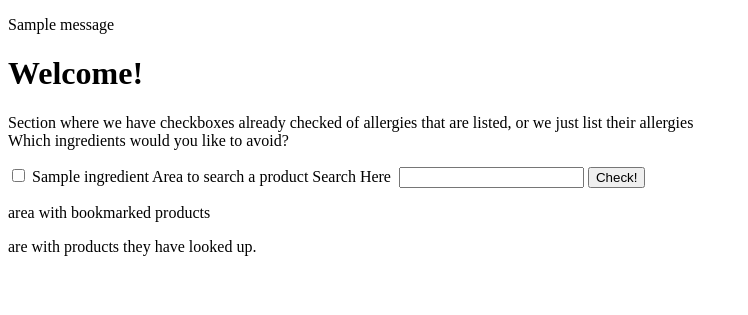
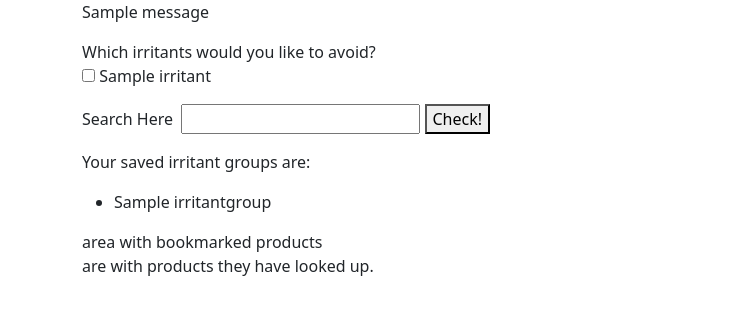
Before and after one commit to natashavinik/AllerApp, a Flask app: template templates/user_details.html in a window 1280 px wide. Shown: the top 315 px of the page, without its empty margins (0-748 px from the left). Run offline with Flask 2, Linux system fonts and the light colour scheme; tables that the repository leaves empty hold one stand-in row (values such as "Sample post"); the template is opened without the code that fills it: values that come from a table or form of the project are taken from there, most other values are stand-ins (such as "Sample title", 1, 10 or a date in 2020); one stand-in notice (Sample message) is shown; some libraries are stand-ins or nearby versions.

Commit message:
Updated user page

```diff
--- a/server.py
+++ b/server.py
@@ -22,36 +22,54 @@ def home():
 
     return render_template("home.html", irritants=irritants, products=products)
 
-@app.route("/submitirritants", methods=['GET'])
+@app.route("/submitirritants", methods=['GET','POST'])
 def submit_irritants():
-    """Add chosen irritants to userirritants table.
+    """Add chosen irritants to tempolist.
     Compare to ingredients in chosen product """
+    logged_in_email = session.get("user_email")
+    if logged_in_email is None:
+        allergylist = request.args.get('irritants').split(",")
+        # print(type(allergylist))
+        # print("\n"*4)
+        # print(allergylist)
+        chosen_product = request.args.get('search')
+        # print("\n"*4)
+        # print(chosen_product)
+        # print("\n"*4)
+        ig_by_pr = crud.get_irritantgroups_by_product(chosen_product, allergylist)
+        # print("\n"*4)
+        # print("bob")
+        # print(ig_by_pr)
+        # print("bob")
+        # print("\n"*4)
+        if ig_by_pr:
+            return (f'Boo, you are allergic to {chosen_product}')
+        else:
+            return (f'Yay! You are not allergic to {chosen_product}!')
 
+    else:
+        allergylist = request.args.get('irritants').split(",")
+        user_id = crud.get_user_by_email(logged_in_email).user_id
+        print("\n"*4)
+        print(user_id)
+        print("\n"*4)
+        for allergy in allergylist:
+            irritantgroup_id = crud.get_irritantgroup_id_by_name(allergy)
+            irritantgroup = crud.create_userirritantgroup(user_id, irritantgroup_id)
+            db.session.add(irritantgroup)
+        db.session.commit()
+        chosen_product = request.args.get('search')
+        ig_by_pr = crud.get_irritantgroups_by_product(chosen_product, allergylist)
+        #ig_by_pr
+        #maybe make ig_by_pr like a varible to pass through product to searched products
+        #crud function that adds product to searched products
+        if ig_by_pr:
+            return (f'Boo, you are allergic to {chosen_product}')
+        else:
+            return (f'Yay! You are not allergic to {chosen_product}!')
+        #mabye something in react later where once thish appens it addes product to react list
 
-
-    allergylist = request.args.get('irritants').split(",")
-    print(type(allergylist))
-    print("\n"*4)
-    print(allergylist)
-    # full_allergy_list = crud.make_full_allergy_list(allergylist)
-    # ### do this w/ sqlAlchemy queries like the productname list
-
-    chosen_product = request.args.get('search')
-    print("\n"*4)
-    print(chosen_product)
-    print("\n"*4)
-    ig_by_pr = crud.get_irritantgroups_by_product(chosen_product, allergylist)
-    print("\n"*4)
-    print("bob")
-    print(ig_by_pr)
-    print("bob")
-    print("\n"*4)
-
-
-    if ig_by_pr:
-        return (f'Boo, you are allergic to {chosen_product}')
-    else:
-        return (f'Yay! You are not allergic to {chosen_product}!')
+    #maybe something about how if a user is not in session, it does a different form?
 
 
 @app.route('/search', methods=['POST'])
@@ -75,12 +93,15 @@ def search():
 
 @app.route("/users/<user_id>")
 def show_user(user_id):
-    """Show details on a particular user."""
+    """Show details on a user."""
 
     user = crud.get_user_by_id(user_id)
-    ratings = crud.get_ratings_by_user(user_id);
+    # ratings = crud.get_ratings_by_user(user_id);
+    irritants = crud.get_irritantgroup()
+    products = crud.get_product()
+    user_irritantgroups = crud.get_user_irritantgroups_by_user_id(user_id)
 
-    return render_template("user_details.html", user=user, ratings=ratings)
+    return render_template("user_details.html", user=user, irritants=irritants, products=products, user_irritantgroups=user_irritantgroups)
 
 
 @app.route("/register", methods=["POST"])
@@ -112,12 +133,12 @@ def process_login():
     user = crud.get_user_by_email(email)
     if not user or user.password != password:
         flash("The email or password you entered was incorrect.")
+        return redirect("/")
     else:
         # Log in user by storing the user's email in session
         session["user_email"] = user.email
-        flash(f"Welcome back, {user.email}!")
-
-    return redirect("/")
+        flash(f"Welcome back, {user.email}, {user.user_id}!")
+        return redirect(f"/users/{user.user_id}")
 
    #BELOW IS THE CODE WE'LL WANT TO USE ON USER LOGIN PAGES
     # if request.method =='POST':
--- a/templates/base.html
+++ b/templates/base.html
@@ -3,6 +3,11 @@
   <head>
     <meta charset="utf-8">
     <meta name="viewport" content="width=device-width">
+    <script crossorigin src="https://unpkg.com/react@16/umd/react.development.js"></script>
+  <script crossorigin src="https://unpkg.com/react-dom@16/umd/react-dom.development.js"></script>
+  <script crossorigin src="https://cdnjs.cloudflare.com/ajax/libs/babel-standalone/6.26.0/babel.js"></script>
+    <!-- CSS only -->
+<link href="https://cdn.jsdelivr.net/npm/bootstrap@5.1.3/dist/css/bootstrap.min.css" rel="stylesheet" integrity="sha384-1BmE4kWBq78iYhFldvKuhfTAU6auU8tT94WrHftjDbrCEXSU1oBoqyl2QvZ6jIW3" crossorigin="anonymous">
     <title>
       {% block title %}{% endblock %}
     </title>
@@ -10,14 +15,18 @@
     {% block head %}{% endblock %}
   </head>
   <body>
-    {% for msg in get_flashed_messages() %}
-        <p class="flash-msg">
+    <div class ="container">
+      {% for msg in get_flashed_messages() %}
+      <p class="flash-msg">
         {{ msg }}
-        </p>
+      </p>
     {% endfor %}
 
     {% block body %}{% endblock %}
 
     {% block after_body %}{% endblock %}
-  </body>
+    <!-- JavaScript Bundle with Popper -->
+<script src="https://cdn.jsdelivr.net/npm/bootstrap@5.1.3/dist/js/bootstrap.bundle.min.js" integrity="sha384-ka7Sk0Gln4gmtz2MlQnikT1wXgYsOg+OMhuP+IlRH9sENBO0LRn5q+8nbTov4+1p" crossorigin="anonymous"></script>
+</div>
+</body>
 </html>
--- a/templates/home.html
+++ b/templates/home.html
@@ -60,7 +60,10 @@
       <input type="submit">
     </p>
   </form>
+<!--
+  <div id="snapp"></div>  -->
 
+  <!-- <script src="static/Main.jsx" type="text/jsx"></script> -->
   <script src="static/prodresults.js"></script>
 
 {% endblock %}
--- a/templates/user_details.html
+++ b/templates/user_details.html
@@ -3,41 +3,49 @@
 
 {% block body %}
 <link rel="stylesheet" href="//code.jquery.com/ui/1.12.1/themes/base/jquery-ui.css">
-	<script src="https://code.jquery.com/jquery-3.5.1.min.js" crossorigin="anonymous"></script>
 	<script src="https://code.jquery.com/jquery-3.6.0.min.js" crossorigin="anonymous"></script>
 	<script src="https://code.jquery.com/ui/1.12.1/jquery-ui.min.js" crossorigin="anonymous"></script>
-    <script src="static/homejs.js"></script>
+    <script src="/static/homejs.js"></script>
 <p>
 </p>
 
-  <h1>Welcome!</h1>
 
-  Section where we have checkboxes already checked of allergies that are listed, or we just list their allergies
-<form method="POST" action = "/submitingredients">
-    Which ingredients would you like to avoid? <p>
+<!--  start with code where if this user has no user irritants, they have a normal empty checkbox form
+if they do have irritants they automatically have them checked and saved here -->
+<form id = "Check">
+  Which irritants would you like to avoid? <p>
 
-    {% for ingredient in ingredients %}
+  {% for irritant in irritants %}
 
-    <input type="checkbox" name="ingredients" value="{{ ingredient.ingredient_name }}" id="{{ ingredient.ingredient_name }}-ingredient">
-    <label for="{{ ingredient.ingredient_name }}-ingredient">{{ ingredient.ingredient_name }}</label>
+  <input type="checkbox" name="irritants" value="{{ irritant.irritantgroup_name }}" id="{{ irritant.irritantgroup_name }}">
+  <label for="{{ irritant.irritantgroup_name }}-irritant">{{ irritant.irritantgroup_name }}</label>
 
-    {% endfor %}
-  Area to search a product
+  {% endfor %}
 
-  <label>Search Here</label>&nbsp;&nbsp;<input type="text" name="search" id="searchBox"/>
+<p>
+<label>Search Here</label>&nbsp;&nbsp;<input type="text" name="search" id="searchBox"/>
 
-    <button id="Check" type="submit">Check!</button>
+  <button type="submit">Check!</button>
 </form>
 
+<div id="result-text"></div>
 <p>
+
+  Your saved irritant groups are:
+  <ul>
+    {% for user_irritantgroup in user_irritantgroups %}
+    <li>{{ user_irritantgroup.irritantgroup_name  }}</li>
+    {% endfor %}
+  </ul> <p></p>
   area with bookmarked products <p>
 
   are with products they have looked up.
 
 
 
+
 <p>
-
+  <script src="/static/prodresults.js"></script>
 
 
 
```
Also changed, not shown: crud.py (+14 -1 lines).
